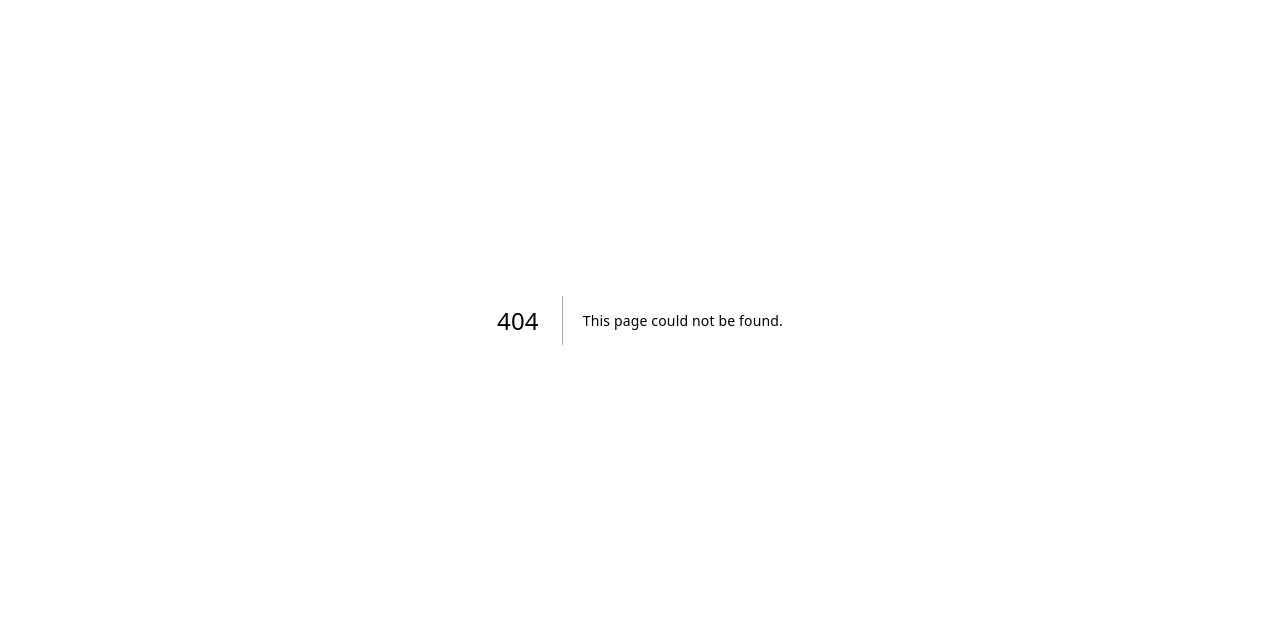
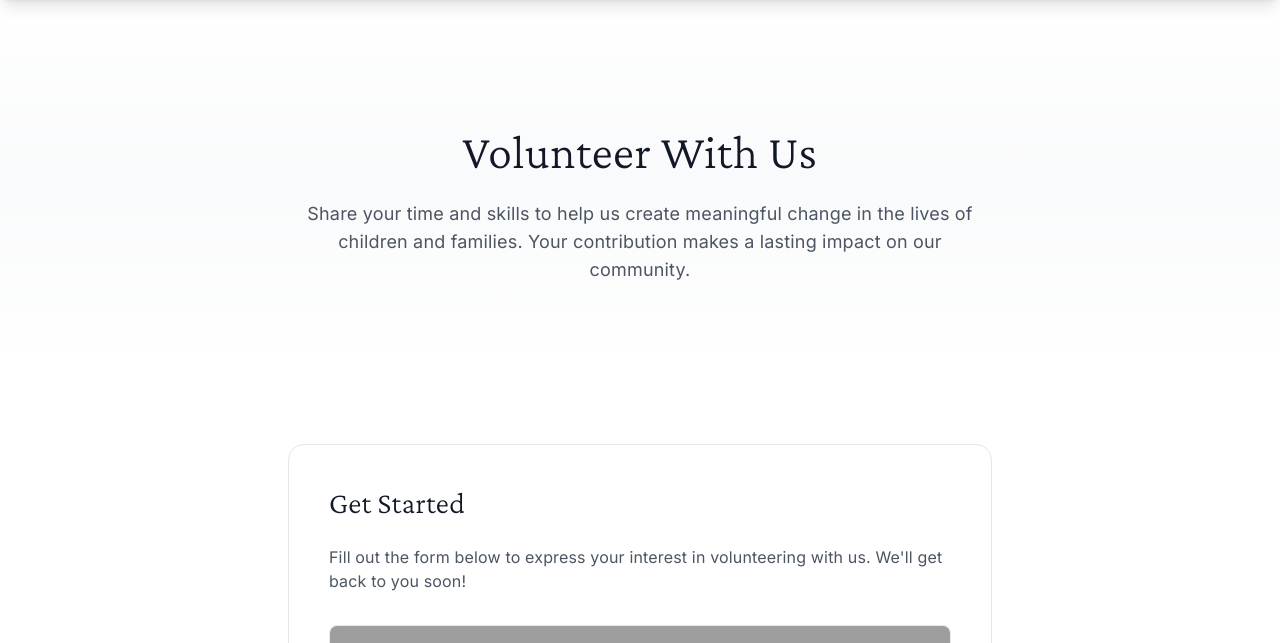
Before and after one commit to JasperSchools/jasperschools, a Next.js app: page /volunteer in a window 1280 px wide. Before the commit this address had no page. Shown: the part 80-723 px from the top of the page. Built offline with nearby package versions, Linux system fonts and the light colour scheme; grey boxes are pictures that could not be loaded.

Commit message:
basic airtable form works

```diff
--- a/src/app/page.tsx
+++ b/src/app/page.tsx
@@ -270,7 +270,7 @@ function GetInvolvedSection() {
     {
       title: 'Volunteer',
       description: 'Share your time and skills to help us create meaningful change in the lives of children and families.',
-      link: '/contact',
+      link: '/volunteer',
       linkText: 'Get Started'
     }
   ]
--- /dev/null
+++ b/src/app/volunteer/page.tsx
@@ -0,0 +1,72 @@
+'use client'
+
+import Header from '@/components/Header'
+import Footer from '@/components/Footer'
+import { useRef } from 'react'
+import { motion, useInView } from 'framer-motion'
+
+export default function VolunteerPage() {
+  const sectionRef = useRef(null)
+  const isInView = useInView(sectionRef, { once: true, amount: 0.2 })
+
+  return (
+    <main className="min-h-screen">
+      <Header />
+
+      {/* Hero Section */}
+      <section className="pt-24 sm:pt-28 lg:pt-32 pb-12 sm:pb-16 lg:pb-20 bg-gradient-to-b from-white via-gray-50 to-white">
+        <div className="max-w-4xl mx-auto px-4 sm:px-6 lg:px-8 text-center">
+          <motion.h1
+            className="text-3xl sm:text-4xl lg:text-5xl font-heading text-gray-900 mb-4 sm:mb-6"
+            initial={{ opacity: 0, y: 30 }}
+            animate={isInView ? { opacity: 1, y: 0 } : { opacity: 0, y: 30 }}
+            transition={{ duration: 0.7, ease: [0.22, 1, 0.36, 1] }}
+          >
+            Volunteer With Us
+          </motion.h1>
+          <motion.p
+            className="text-base sm:text-lg text-gray-600 max-w-2xl mx-auto leading-relaxed font-paragraph"
+            initial={{ opacity: 0, y: 20 }}
+            animate={isInView ? { opacity: 1, y: 0 } : { opacity: 0, y: 20 }}
+            transition={{ duration: 0.6, delay: 0.1, ease: [0.22, 1, 0.36, 1] }}
+          >
+            Share your time and skills to help us create meaningful change in the lives of children and families. Your contribution makes a lasting impact on our community.
+          </motion.p>
+        </div>
+      </section>
+
+      {/* Form Section */}
+      <section ref={sectionRef} className="py-12 sm:py-16 lg:py-20 bg-white">
+        <div className="max-w-3xl mx-auto px-4 sm:px-6 lg:px-8">
+          <motion.div
+            className="bg-white rounded-2xl border border-gray-200 p-6 sm:p-8 lg:p-10"
+            initial={{ opacity: 0, y: 30 }}
+            animate={isInView ? { opacity: 1, y: 0 } : { opacity: 0, y: 30 }}
+            transition={{ duration: 0.7, delay: 0.2, ease: [0.22, 1, 0.36, 1] }}
+          >
+            <h2 className="text-2xl sm:text-3xl font-heading text-gray-900 mb-6">
+              Get Started
+            </h2>
+            <p className="text-sm sm:text-base text-gray-600 font-paragraph mb-8 leading-relaxed">
+              Fill out the form below to express your interest in volunteering with us. We'll get back to you soon!
+            </p>
+
+            {/* Airtable Form Embed */}
+            <div className="w-full">
+              <iframe
+                className="airtable-embed"
+                src="https://airtable.com/embed/appcsNKvpmgQ8XxBt/pagL6cTxkqbZSI54s/form"
+                frameBorder="0"
+                width="100%"
+                height="533"
+                style={{ background: 'transparent', border: '1px solid #e5e7eb', borderRadius: '0.5rem', minHeight: '533px' }}
+              />
+            </div>
+          </motion.div>
+        </div>
+      </section>
+
+      <Footer />
+    </main>
+  )
+}
--- a/src/components/Footer.tsx
+++ b/src/components/Footer.tsx
@@ -93,7 +93,7 @@ export default function Footer() {
             <h4 className="text-lg font-heading-semibold text-white mb-4">Support</h4>
             <ul className="space-y-3">
               <li><Link href="/donate" className="text-gray-300 hover:text-white transition-colors text-sm font-paragraph">Donate</Link></li>
-              <li><a href="#" className="text-gray-300 hover:text-white transition-colors text-sm font-paragraph">Volunteer</a></li>
+              <li><Link href="/volunteer" className="text-gray-300 hover:text-white transition-colors text-sm font-paragraph">Volunteer</Link></li>
               <li><Link href="/sponsor" className="text-gray-300 hover:text-white transition-colors text-sm font-paragraph">Sponsor a Child</Link></li>
               <li><a href="#" className="text-gray-300 hover:text-white transition-colors text-sm font-paragraph">Partnerships</a></li>
               <li><a href="#" className="text-gray-300 hover:text-white transition-colors text-sm font-paragraph">Newsletter</a></li>
--- a/src/components/Header.tsx
+++ b/src/components/Header.tsx
@@ -46,7 +46,7 @@ export default function Header() {
     { name: 'Donate', href: '/donate'},
     { name: 'Sponsor a Student', href: '/sponsor'},
     { name: 'Visit Us', href: '/#visit'},
-    { name: 'Careers', href: '/#careers'},
+    { name: 'Volunteer', href: '/volunteer'},
     { name: 'Newsletter', href: '/#newsletter'},
   ]
 
```
